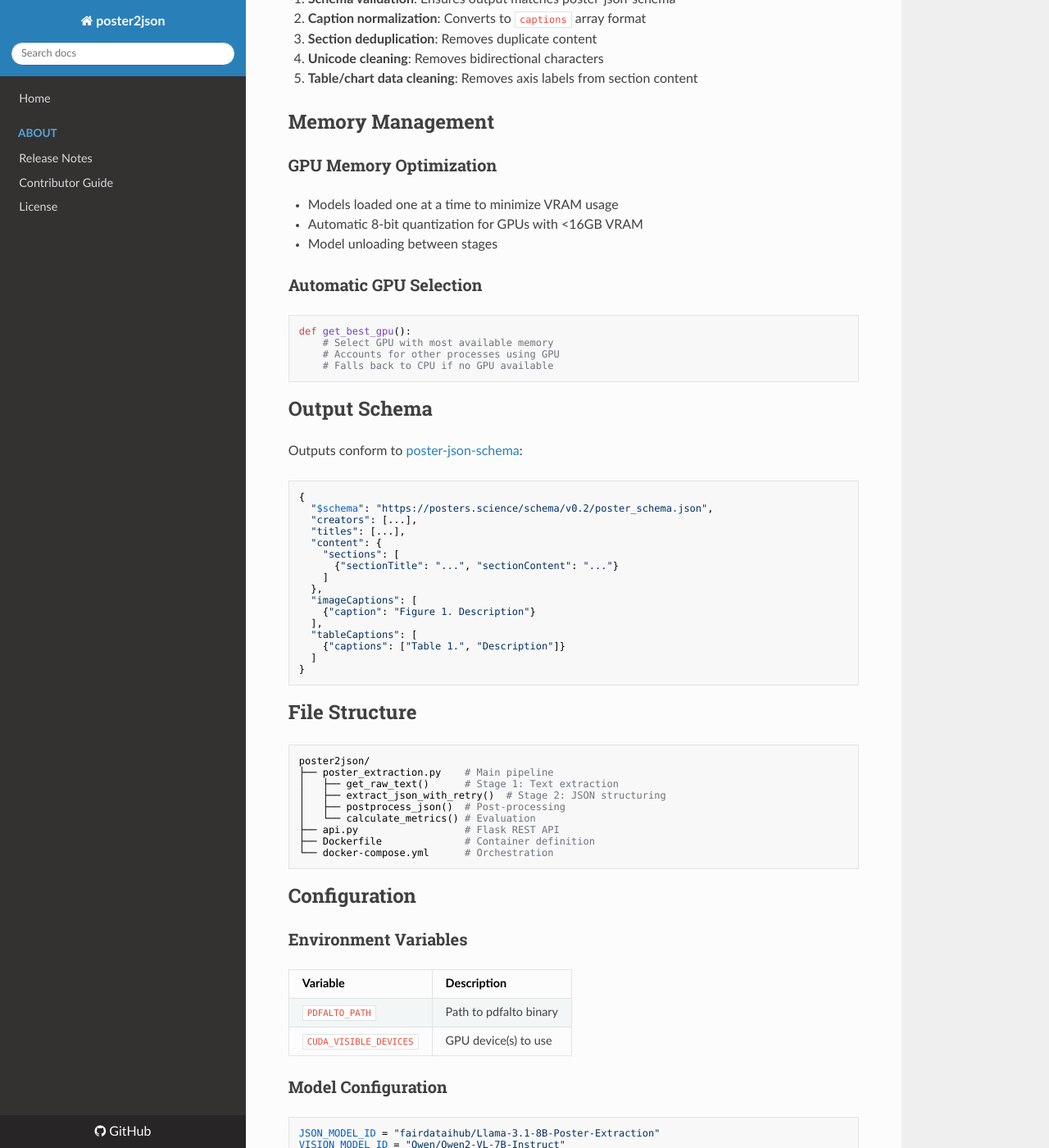
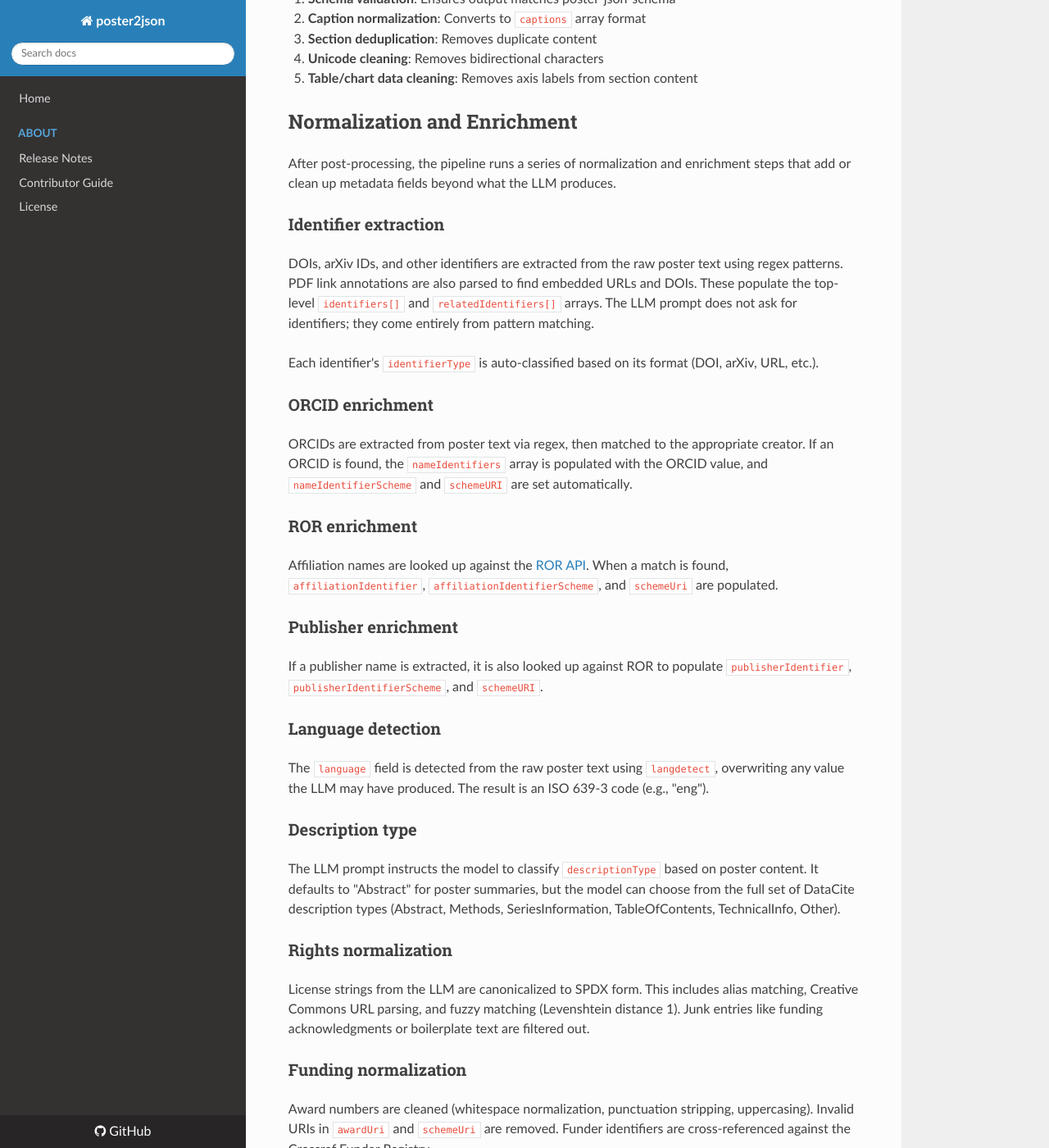
Before and after one commit to fairdataihub/poster2json, an MkDocs documentation site: the page built from docs/architecture.md, in a window 1280 px wide and 1400 px high, scrolled down 2441 px. Shown: the whole window at 82% size. Built offline with MkDocs 1.6.1, drawn with Linux system fonts in a browser that asks for light colours; nearby versions of some CDN libraries; some of the changed text lies outside the part shown.

Commit message:
docs: add normalization and enrichment pipeline to architecture
Document post-extraction steps: identifier extraction, ORCID/ROR
enrichment, publisher ROR lookup, language detection, description
type classification, rights/funding/subject normalization.

```diff
--- a/docs/architecture.md
+++ b/docs/architecture.md
@@ -106,6 +106,48 @@ After JSON extraction, the pipeline applies:
 4. **Unicode cleaning**: Removes bidirectional characters
 5. **Table/chart data cleaning**: Removes axis labels from section content
 
+## Normalization and Enrichment
+
+After post-processing, the pipeline runs a series of normalization and enrichment steps that add or clean up metadata fields beyond what the LLM produces.
+
+### Identifier extraction
+
+DOIs, arXiv IDs, and other identifiers are extracted from the raw poster text using regex patterns. PDF link annotations are also parsed to find embedded URLs and DOIs. These populate the top-level `identifiers[]` and `relatedIdentifiers[]` arrays. The LLM prompt does not ask for identifiers; they come entirely from pattern matching.
+
+Each identifier's `identifierType` is auto-classified based on its format (DOI, arXiv, URL, etc.).
+
+### ORCID enrichment
+
+ORCIDs are extracted from poster text via regex, then matched to the appropriate creator. If an ORCID is found, the `nameIdentifiers` array is populated with the ORCID value, and `nameIdentifierScheme` and `schemeURI` are set automatically.
+
+### ROR enrichment
+
+Affiliation names are looked up against the [ROR API](https://ror.org). When a match is found, `affiliationIdentifier`, `affiliationIdentifierScheme`, and `schemeUri` are populated.
+
+### Publisher enrichment
+
+If a publisher name is extracted, it is also looked up against ROR to populate `publisherIdentifier`, `publisherIdentifierScheme`, and `schemeURI`.
+
+### Language detection
+
+The `language` field is detected from the raw poster text using `langdetect`, overwriting any value the LLM may have produced. The result is an ISO 639-3 code (e.g., "eng").
+
+### Description type
+
+The LLM prompt instructs the model to classify `descriptionType` based on poster content. It defaults to "Abstract" for poster summaries, but the model can choose from the full set of DataCite description types (Abstract, Methods, SeriesInformation, TableOfContents, TechnicalInfo, Other).
+
+### Rights normalization
+
+License strings from the LLM are canonicalized to SPDX form. This includes alias matching, Creative Commons URL parsing, and fuzzy matching (Levenshtein distance 1). Junk entries like funding acknowledgments or boilerplate text are filtered out.
+
+### Funding normalization
+
+Award numbers are cleaned (whitespace normalization, punctuation stripping, uppercasing). Invalid URIs in `awardUri` and `schemeUri` are removed. Funder identifiers are cross-referenced against the Crossref Funder Registry.
+
+### Subject normalization
+
+Keywords go through Unicode NFKC normalization, whitespace collapsing, and case-insensitive deduplication.
+
 ## Memory Management
 
 ### GPU Memory Optimization
```
